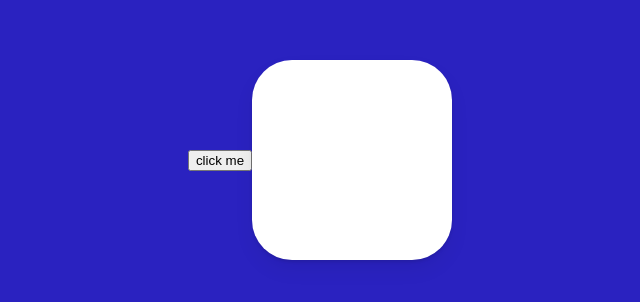
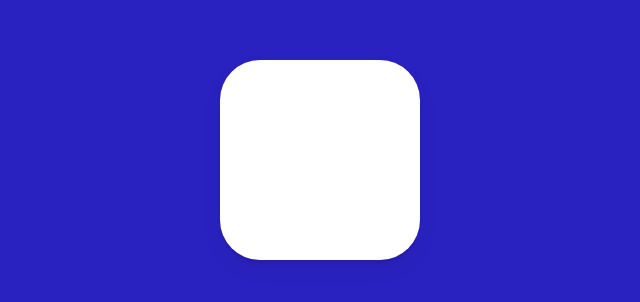
Before and after one commit to Eastynfromeast/study-react-master, a React (Create React App) app: page / in a window 1280 px wide. Shown: the part 240-542 px from the top of the page, without its empty margins (320-960 px from the left). Built offline with nearby package versions, Linux system fonts and the light colour scheme.

Commit message:
useTransform creates a MotionValue that takes the output of one or more other MotionValues and changes it some way.

```diff
--- a/src/App.tsx
+++ b/src/App.tsx
@@ -1,5 +1,5 @@
 import styled, { createGlobalStyle } from "styled-components";
-import { motion, useMotionValue, useMotionValueEvent } from "framer-motion";
+import { motion, useMotionValue, useMotionValueEvent, useTransform } from "framer-motion";
 import { useEffect, useRef } from "react";
 
 const GlobalStyle = createGlobalStyle`
@@ -109,14 +109,15 @@
 			console.log(x.get());
 		});
 	}, [x]); */
-	useMotionValueEvent(x, "change", latest => {
-		console.log(latest);
+	const popo = useTransform(x, [-400, 0, 400], [2, 1, 0.1]);
+	useMotionValueEvent(popo, "change", el => {
+		console.log(el);
 	});
+
 	return (
 		<>
 			<GlobalStyle />
 			<Wrapper>
-				<button onClick={() => x.set(200)}>click me</button>
 				<Box style={{ x }} drag dragSnapToOrigin />
 			</Wrapper>
 		</>
```
